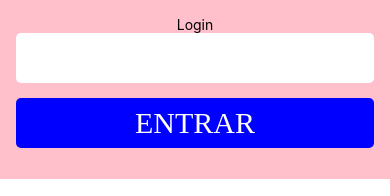
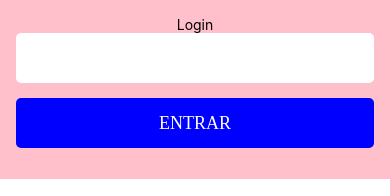
Before and after one commit to DevSunior/vendasApp-React-Native, a React Native app: screen / in a window 390 px wide. Shown: the top 196 px of the page. Built offline with nearby package versions, Linux system fonts and the light colour scheme.

Commit message:
Adding more textTypes

```diff
--- a/src/shared/components/button/Button.tsx
+++ b/src/shared/components/button/Button.tsx
@@ -18,7 +18,7 @@ const Button = ({title, margin, ...props}: ButtonProps) => {
         >
             <Text
             color={theme.colors.neutralTheme.white}
-            type={textTypes.TITLE}
+            type={textTypes.BUTTON_BOLD}
             >
                 {title}
             </Text>
--- a/src/shared/components/text/Text.tsx
+++ b/src/shared/components/text/Text.tsx
@@ -10,19 +10,61 @@ interface Textprops extends TextPropsNative {
 
 const Text = ({color, type, ...props}: Textprops) => {
 
-    const handleFontSize = useMemo(() => {
+    const fontSize = useMemo(() => {
+        switch(type) {
+            case textTypes.TITLE_BOLD:
+            case textTypes.TITLE_REGULAR:
+            case textTypes.TITLE_LIGHT:
+                return '24px'
+            case textTypes.SUB_TITLE_BOLD:
+            case textTypes.SUB_TITLE_REGULAR:
+            case textTypes.SUB_TITLE_LIGHT:
+                return '20px'
+            case textTypes.BUTTON_BOLD:
+            case textTypes.BUTTON_REGULAR:
+            case textTypes.BUTTON_LIGHT:
+                return '18px'
+            case textTypes.PARAGRAPH_SMALL_BOLD:
+            case textTypes.PARAGRAPH_SMALL_REGULAR:
+            case textTypes.PARAGRAPH_SMALL_LIGHT:
+                return '10px'
+            case textTypes.PARAGRAPH_BOLD:
+            case textTypes.PARAGRAPH_REGULAR:
+            case textTypes.PARAGRAPH_LIGHT:
+            default:
+                return '14px'
+        }
+    }, [type])
+
+    const fontFamily = useMemo(() => {
         switch (type) {
-            case textTypes.TITLE:
-                return '30px'
+            case textTypes.TITLE_BOLD:
+            case textTypes.SUB_TITLE_BOLD:
+            case textTypes.PARAGRAPH_BOLD:
+            case textTypes.PARAGRAPH_SMALL_BOLD:
+            case textTypes.BUTTON_BOLD:
+                return 'Poppins-Bold'
+            case textTypes.TITLE_LIGHT:
+            case textTypes.SUB_TITLE_LIGHT:
+            case textTypes.PARAGRAPH_LIGHT:
+            case textTypes.PARAGRAPH_SMALL_LIGHT:
+            case textTypes.BUTTON_LIGHT:
+                return 'Poppins-Light'
+            case textTypes.TITLE_REGULAR:
+            case textTypes.SUB_TITLE_REGULAR:
+            case textTypes.PARAGRAPH_REGULAR:
+            case textTypes.PARAGRAPH_SMALL_REGULAR:
+            case textTypes.BUTTON_REGULAR:
             default:
-                return '15px';
+                return 'Poppins-Regular'
         }
     }, [type])
 
     return (
         <ContainerText
         color={color}
-        fontSize={handleFontSize}
+        fontSize={fontSize}
+        fontFamily={fontFamily}
         {...props}
         />
     )
--- a/src/shared/components/text/text.style.ts
+++ b/src/shared/components/text/text.style.ts
@@ -2,11 +2,12 @@ import styled from "styled-components/native";
 
 interface ContainerTextProps {
     color?: string,
-    fontSize: string
+    fontSize: string,
+    fontFamily: string
 }
 
 export const ContainerText = styled.Text<ContainerTextProps>`
     ${(props) => (props.color ? `color: ${props.color};` : '' )}
-    font-family:Poppins-BOLD;
-    font-size: ${(props) => (props.fontSize)}
+    font-size: ${(props) => (props.fontSize)};
+    font-family: ${(props) => (props.fontFamily)};
 `
--- a/src/shared/components/text/textTypes.ts
+++ b/src/shared/components/text/textTypes.ts
@@ -1,3 +1,17 @@
 export enum textTypes {
-    TITLE = 'TITLE'
+    TITLE_BOLD = 'TITLE_BOLD', //24px
+    TITLE_REGULAR = 'TITLE_REGULAR',
+    TITLE_LIGHT = 'TITLE_LIGHT',
+    SUB_TITLE_BOLD = 'SUB_TITLE_BOLD', //20px
+    SUB_TITLE_REGULAR = 'SUB_TITLE_REGULAR',
+    SUB_TITLE_LIGHT = 'SUB_TITLE_LIGHT',
+    BUTTON_BOLD = 'BUTTON_BOLD', //18px
+    BUTTON_REGULAR = 'BUTTON_REGULAR',
+    BUTTON_LIGHT = 'BUTTON_LIGHT',
+    PARAGRAPH_BOLD = 'PARAGRAPH_BOLD', //14px
+    PARAGRAPH_REGULAR = 'PARAGRAPH_REGULAR',
+    PARAGRAPH_LIGHT = 'PARAGRAPH_LIGHT',
+    PARAGRAPH_SMALL_BOLD = 'PARAGRAPH_SMALL_BOLD', //10px
+    PARAGRAPH_SMALL_REGULAR = 'PARAGRAPH_SMALL_REGULAR',
+    PARAGRAPH_SMALL_LIGHT = 'PARAGRAPH_SMALL_LIGHT',
 }
```
Also changed, not shown: 1 other file (tests, documents, lock files or other folders).
